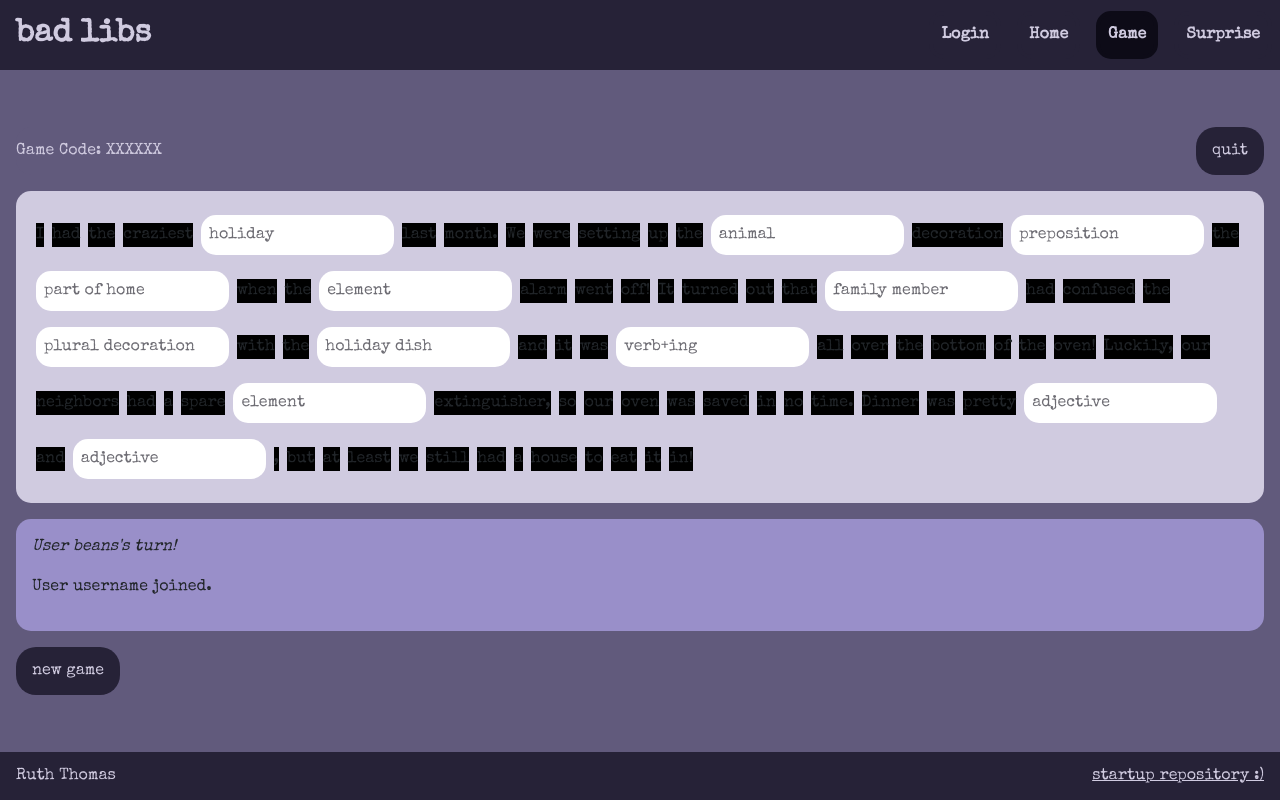
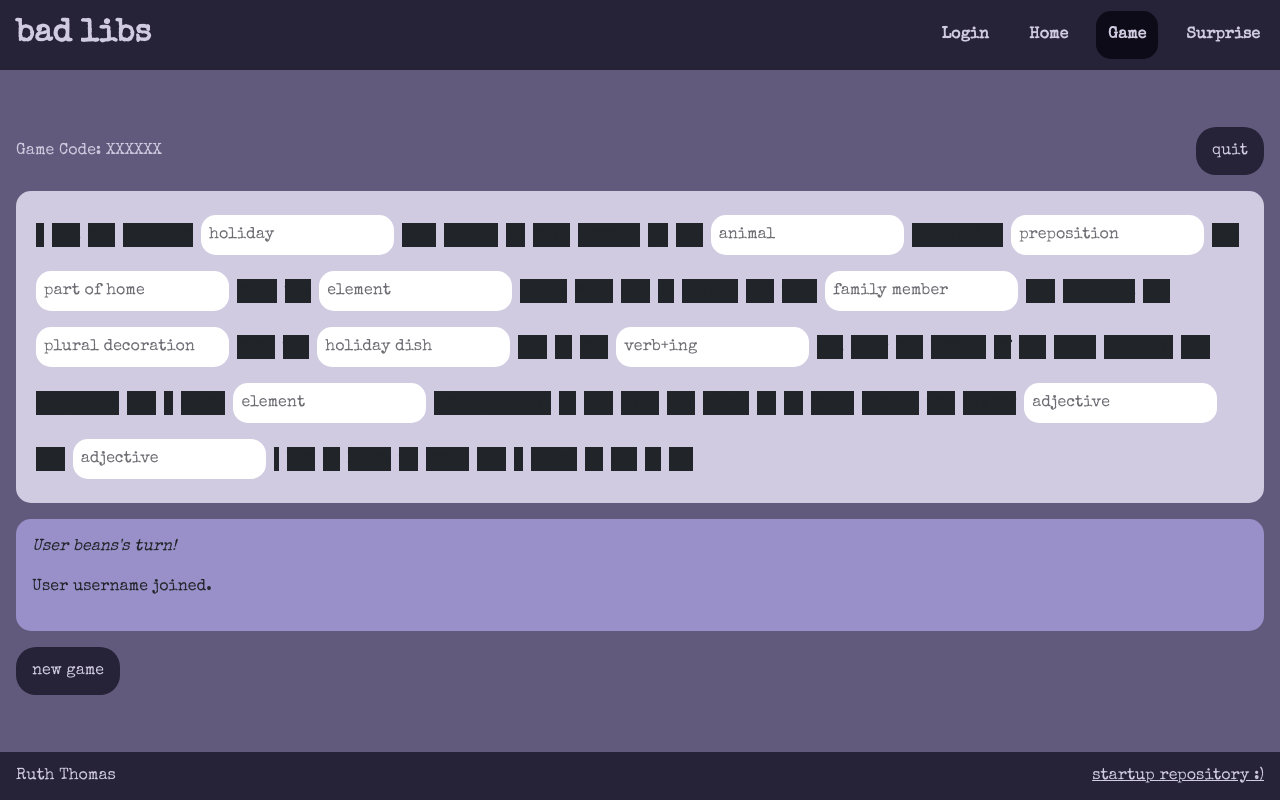
Before and after one commit to ruthathomas/startup, a React (Vite) app in the folder startupVite/: page /game in a window 1280 px wide. Built offline with nearby package versions, Linux system fonts and the light colour scheme.

Commit message:
was just adding some notes about what I need to do for each area

```diff
--- a/startupVite/src/animal/animal.jsx
+++ b/startupVite/src/animal/animal.jsx
@@ -17,3 +17,6 @@ export function Animal() {
         </main>
     );
 }
+
+// I don't know if you need to do anything for this page? you're already accessing the API
+// only thing that I can think of that you may need to change is to use fetch instead of what you're doing??
--- a/startupVite/src/game/game.jsx
+++ b/startupVite/src/game/game.jsx
@@ -37,7 +37,7 @@ export function Game() {
         for (let i = 0; i < currGame.script.length; i++) {
             var newElement;
             if(currGame.replace_indeces.includes(i)) {
-                //you should make the element an input element
+                // should I give them an id?? for access??
                 newElement = document.createElement("input");
                 newElement.type = "text";
                 newElement.placeholder = currGame.script.at(i);
@@ -45,8 +45,7 @@ export function Game() {
                 //you should make the element a span element
                 newElement = document.createElement("span");
                 newElement.textContent = currGame.script.at(i);
-                newElement.style = "background-color: black"
-                //classname it so that the background is black?? to redact it
+                newElement.style = "background-color: #212529"
             }
             gameContent.appendChild(newElement);
         }
@@ -80,34 +79,11 @@ export function Game() {
     );
 }
 
-
-    // <span>The</span>
-    // <input type="text" placeholder="plural noun"/>
-    // <span>here</span>
-    // <span>will</span>
-    // <span>be</span>
-    // <span>redacted</span>
-    // <span>for</span>
-    // <span>actual</span>
-    // <span>gameplay.</span>
-    // <input type="text" placeholder="pronoun"/>
-    // <span>will</span>
-    // <span>only</span>
-    // <span>be</span>
-    // <span>able</span>
-    // <span>to</span>
-    // <span>see</span>
-    // <span>the</span>
-    // <span>full</span>
-    // <input type="text" placeholder="noun"/>
-    // <span>after</span>
-    // <span>you</span>
-    // <span>have</span>
-    // <input type="text" placeholder="verb ending in -ed"/>
-    // <span>in</span>
-    // <span>the</span>
-    // <span>blanks</span>
-    // <span>with</span>
-    // <span>your</span>
-    // <span>friends.</span>
-    // <p>The scripts for the game will be stored in and fetched from the database.</p>
+// so new game button needs to change the game (clear old game and populate with new one)
+// when an input item is completed, it needs to be disabled (maybe give the input fields a class??)
+    // make some sort of react thing?? so when an input field is deselected and contains text, it gets disabled??
+// when all input items are completed, the text needs to be unredacted
+    // maybe make a class so that you can style the redacted text to have a rounded border??
+// after user inputs we need to do something to make it so that "other players" input a field??
+// after a player joins it needs to show that they joined (websocket imitation; check simon implementation)
+// is everything supposed to be disabled when not your turn?? because you will also have to code for that
--- a/startupVite/src/home/home.jsx
+++ b/startupVite/src/home/home.jsx
@@ -35,3 +35,7 @@ export function Home() {
 }
 
 // "align-items: center; background-color: #615A7C; margin: 0;"
+
+// make it so hitting join checks to see if the entered game code is valid (will need a local storage thing containing game codes)
+// make it so hitting create game generates a game code (which will be saved in local storage) and then opens up a new game
+// make it so logout logs you out (check the simon stuff)
--- a/startupVite/src/login/login.jsx
+++ b/startupVite/src/login/login.jsx
@@ -20,3 +20,8 @@ export function Login() {
         </main>
     );
 }
+
+// make it so log in logs you in (local storage)
+// make it so create creates one (local storage)
+// maybe make an extra page? not really sure
+// you're going to have to have a variable to check whether things are authenticated or not
```
